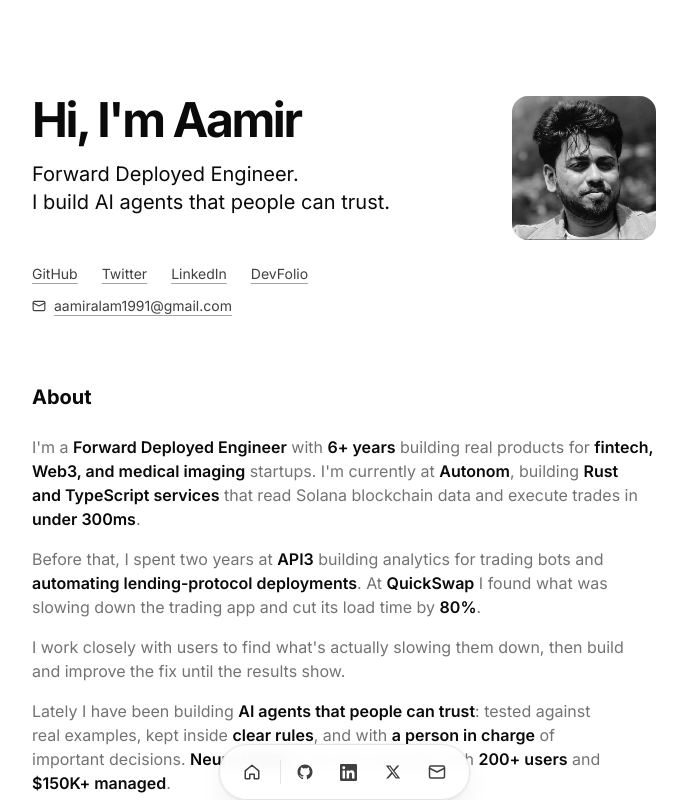
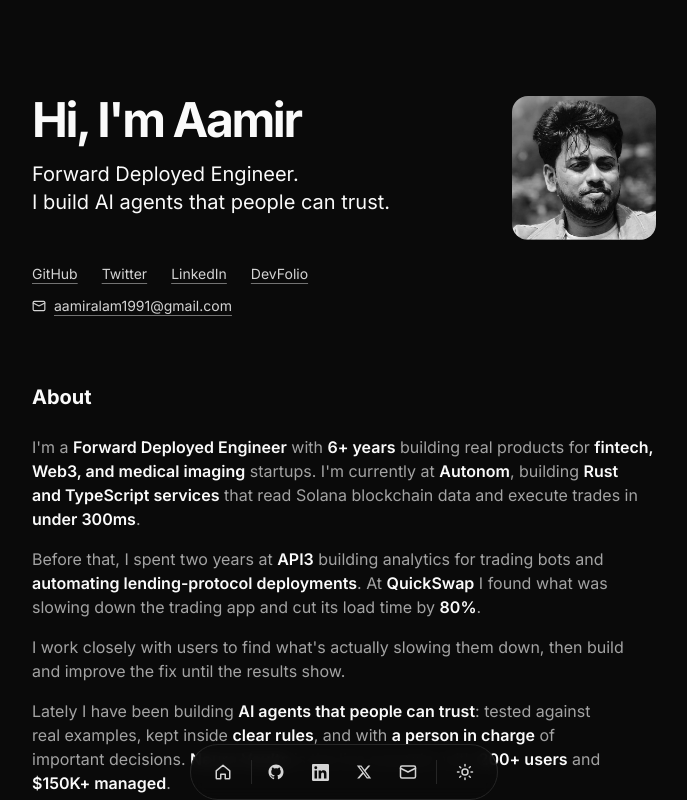
Before and after one commit to AamirAlam/portfolio-app, a Next.js app: page / in a window 1280 px wide. Shown: the top 800 px of the page, without its empty margins (296-983 px from the left). Built offline with nearby package versions, Linux system fonts and the light colour scheme; no server answers.

Commit message:
Dark mode by default with theme toggle
Theme colors now come from CSS variables that flip under a .dark class
on <html>. Dark is the default; an inline script applies a saved light
choice before first paint, and a sun/moon button in the dock toggles
and remembers the theme.

```diff
--- a/app/globals.css
+++ b/app/globals.css
@@ -1,22 +1,44 @@
 @tailwind base;
 @tailwind components;
 @tailwind utilities;
+
+:root {
+  --background: 255 255 255;
+  --foreground: 10 10 10;
+  --subtle: 64 64 64;
+  --muted: 115 115 115;
+  --faint: 163 163 163;
+  --border: 229 229 229;
+  --secondary: 245 245 245;
+  color-scheme: light;
+}
+
+.dark {
+  --background: 10 10 10;
+  --foreground: 250 250 250;
+  --subtle: 212 212 212;
+  --muted: 163 163 163;
+  --faint: 115 115 115;
+  --border: 38 38 38;
+  --secondary: 23 23 23;
+  color-scheme: dark;
+}
 
 html {
   scroll-behavior: smooth;
 }
 
 body {
-  background: #ffffff;
-  color: #0a0a0a;
+  background: rgb(var(--background));
+  color: rgb(var(--foreground));
   font-family: var(--font-inter);
   -webkit-font-smoothing: antialiased;
   -moz-osx-font-smoothing: grayscale;
 }
 
 ::selection {
-  background: #0a0a0a;
-  color: #ffffff;
+  background: rgb(var(--foreground));
+  color: rgb(var(--background));
 }
 
 /*
@@ -44,9 +66,9 @@ body {
 }
 
 .tag {
-  @apply inline-flex items-center rounded-md bg-secondary px-1.5 py-0.5 text-[11px] font-medium text-neutral-700;
+  @apply inline-flex items-center rounded-md bg-secondary px-1.5 py-0.5 text-[11px] font-medium text-subtle;
 }
 
 .link {
-  @apply underline underline-offset-4 decoration-neutral-400 transition-colors hover:decoration-foreground;
+  @apply underline underline-offset-4 decoration-faint transition-colors hover:decoration-foreground;
 }
--- a/app/layout.tsx
+++ b/app/layout.tsx
@@ -39,16 +39,24 @@ export const metadata: Metadata = {
 
 export default function RootLayout({ children }: { children: React.ReactNode }) {
   return (
-    <html lang="en" className={`${inter.variable} ${jetbrainsMono.variable}`}>
+    // Dark by default; the inline script below drops `dark` when the visitor
+    // has chosen light, before first paint.
+    <html
+      lang="en"
+      className={`dark ${inter.variable} ${jetbrainsMono.variable}`}
+      suppressHydrationWarning
+    >
       <body>
         {/*
-          Marks that JS is available before first paint, which enables the
-          scroll-reveal hidden state (.js .section-fade in globals.css). With
-          JS disabled this never runs, so all content stays visible.
+          Runs before first paint: marks that JS is available, which enables
+          the scroll-reveal hidden state (.js .section-fade in globals.css),
+          and applies a saved light-theme choice. With JS disabled this never
+          runs, so content stays visible and the theme stays dark.
         */}
         <script
           dangerouslySetInnerHTML={{
-            __html: "document.documentElement.classList.add('js')",
+            __html:
+              "var d=document.documentElement;d.classList.add('js');try{if(localStorage.getItem('theme')==='light')d.classList.remove('dark')}catch(e){}",
           }}
         />
         {children}
--- a/components/CaseStudies.tsx
+++ b/components/CaseStudies.tsx
@@ -9,7 +9,7 @@ function LinkBadge({ href, label, icon }: { href: string; label: string; icon: R
       href={href}
       target="_blank"
       rel="noopener noreferrer"
-      className="inline-flex items-center gap-1 rounded-md bg-foreground px-2 py-1 text-[11px] font-medium text-white transition-opacity hover:opacity-80"
+      className="inline-flex items-center gap-1 rounded-md bg-foreground px-2 py-1 text-[11px] font-medium text-background transition-opacity hover:opacity-80"
     >
       {icon}
       {label}
@@ -34,7 +34,7 @@ function CaseStudyCard({ study }: { study: CaseStudy }) {
         </p>
       </div>
 
-      <p className="mt-3 font-mono text-[11px] text-neutral-500">
+      <p className="mt-3 font-mono text-[11px] text-muted">
         {study.architecture.join(' → ')}
       </p>
 
--- a/components/Contact.tsx
+++ b/components/Contact.tsx
@@ -5,7 +5,7 @@ export default function Contact() {
   return (
     <Reveal>
       <section id="contact" className="scroll-mt-24 pb-24 pt-8 text-center">
-        <span className="inline-block rounded-lg bg-foreground px-3 py-1 text-sm text-white">
+        <span className="inline-block rounded-lg bg-foreground px-3 py-1 text-sm text-background">
           Contact
         </span>
         <h2 className="mt-4 text-3xl font-bold tracking-tighter sm:text-5xl">
--- a/components/Dock.tsx
+++ b/components/Dock.tsx
@@ -1,4 +1,5 @@
 import { profile } from '@/content/profile'
+import ThemeToggle from './ThemeToggle'
 import { GitHubIcon, HomeIcon, LinkedInIcon, MailIcon, XIcon } from './ui/icons'
 
 const items = [
@@ -13,7 +14,7 @@ const items = [
 export default function Dock() {
   return (
     <nav className="pointer-events-none fixed inset-x-0 bottom-0 z-30 mb-4 flex justify-center">
-      <div className="pointer-events-auto flex h-14 items-center gap-1 rounded-full border border-border bg-white/90 px-3 shadow-[0_0_0_1px_rgba(0,0,0,.03),0_2px_4px_rgba(0,0,0,.05),0_12px_24px_rgba(0,0,0,.05)] backdrop-blur">
+      <div className="pointer-events-auto flex h-14 items-center gap-1 rounded-full border border-border bg-background/90 px-3 shadow-[0_0_0_1px_rgba(0,0,0,.03),0_2px_4px_rgba(0,0,0,.05),0_12px_24px_rgba(0,0,0,.05)] dark:shadow-none backdrop-blur">
         {items.map((item, i) => (
           <span key={item.label} className="flex items-center">
             {i === 1 && <span className="mx-1 h-6 w-px bg-border" aria-hidden />}
@@ -22,12 +23,14 @@ export default function Dock() {
               aria-label={item.label}
               title={item.label}
               {...(item.external && { target: '_blank', rel: 'noopener noreferrer' })}
-              className="flex h-10 w-10 items-center justify-center rounded-full text-neutral-700 transition-colors hover:bg-secondary hover:text-foreground"
+              className="flex h-10 w-10 items-center justify-center rounded-full text-subtle transition-colors hover:bg-secondary hover:text-foreground"
             >
               {item.icon}
             </a>
           </span>
         ))}
+        <span className="mx-1 h-6 w-px bg-border" aria-hidden />
+        <ThemeToggle />
       </div>
     </nav>
   )
--- a/components/Experience.tsx
+++ b/components/Experience.tsx
@@ -17,7 +17,7 @@ export default function Experience() {
                 </span>
               </div>
               <p className="text-sm">{job.role}</p>
-              <ul className="mt-2 list-disc space-y-1 pl-4 text-sm leading-relaxed text-muted marker:text-neutral-300">
+              <ul className="mt-2 list-disc space-y-1 pl-4 text-sm leading-relaxed text-muted marker:text-faint">
                 {job.bullets.map((b, i) => (
                   <li key={i}>{b}</li>
                 ))}
--- a/components/GitHubActivity.tsx
+++ b/components/GitHubActivity.tsx
@@ -42,7 +42,7 @@ export default async function GitHubActivity() {
                 className="group flex items-start justify-between gap-4 rounded-md px-3 py-4 transition-colors hover:bg-secondary"
               >
                 <div>
-                  <h3 className="text-base font-medium leading-snug underline decoration-neutral-400 underline-offset-4 transition-colors group-hover:decoration-foreground">
+                  <h3 className="text-base font-medium leading-snug underline decoration-faint underline-offset-4 transition-colors group-hover:decoration-foreground">
                     {repo.name}
                   </h3>
                   <p className="mt-1.5 text-sm text-muted">{repo.description}</p>
--- a/components/Hero.tsx
+++ b/components/Hero.tsx
@@ -40,7 +40,7 @@ export default function Hero() {
             href={l.href}
             target="_blank"
             rel="noopener noreferrer"
-            className="link text-neutral-700 hover:text-foreground"
+            className="link text-subtle hover:text-foreground"
           >
             {l.label}
           </a>
@@ -49,7 +49,7 @@ export default function Hero() {
 
       <a
         href={`mailto:${profile.email}`}
-        className="link mt-3 inline-flex items-center gap-2 text-sm text-neutral-700 hover:text-foreground"
+        className="link mt-3 inline-flex items-center gap-2 text-sm text-subtle hover:text-foreground"
       >
         <MailIcon size={14} />
         {profile.email}
--- /dev/null
+++ b/components/ThemeToggle.tsx
@@ -0,0 +1,30 @@
+'use client'
+
+import { MoonIcon, SunIcon } from './ui/icons'
+
+/**
+ * Flips the `dark` class on <html> and remembers the choice. The icon is
+ * picked by CSS (`dark:` variants) rather than React state, so the server
+ * render always matches whatever theme the inline script in layout.tsx set.
+ */
+export default function ThemeToggle() {
+  function toggle() {
+    const isDark = document.documentElement.classList.toggle('dark')
+    try {
+      localStorage.setItem('theme', isDark ? 'dark' : 'light')
+    } catch {}
+  }
+
+  return (
+    <button
+      type="button"
+      onClick={toggle}
+      aria-label="Toggle light and dark mode"
+      title="Toggle theme"
+      className="flex h-10 w-10 items-center justify-center rounded-full text-subtle transition-colors hover:bg-secondary hover:text-foreground"
+    >
+      <SunIcon className="hidden dark:block" />
+      <MoonIcon className="dark:hidden" />
+    </button>
+  )
+}
--- a/components/ui/icons.tsx
+++ b/components/ui/icons.tsx
@@ -57,3 +57,20 @@ export function ChevronDownIcon({ size = 16, className }: IconProps) {
     </svg>
   )
 }
+
+export function SunIcon({ size = 18, className }: IconProps) {
+  return (
+    <svg width={size} height={size} viewBox="0 0 24 24" fill="none" stroke="currentColor" strokeWidth="2" strokeLinecap="round" strokeLinejoin="round" className={className} aria-hidden>
+      <circle cx="12" cy="12" r="4" />
+      <path d="M12 2v2M12 20v2M4.93 4.93l1.41 1.41M17.66 17.66l1.41 1.41M2 12h2M20 12h2M4.93 19.07l1.41-1.41M17.66 6.34l1.41-1.41" />
+    </svg>
+  )
+}
+
+export function MoonIcon({ size = 18, className }: IconProps) {
+  return (
+    <svg width={size} height={size} viewBox="0 0 24 24" fill="none" stroke="currentColor" strokeWidth="2" strokeLinecap="round" strokeLinejoin="round" className={className} aria-hidden>
+      <path d="M12 3a6 6 0 0 0 9 9 9 9 0 1 1-9-9z" />
+    </svg>
+  )
+}
```
Also changed, not shown: components/ContributionGraph.tsx (+5 -5 lines), tailwind.config.ts (+10 -4 lines).
